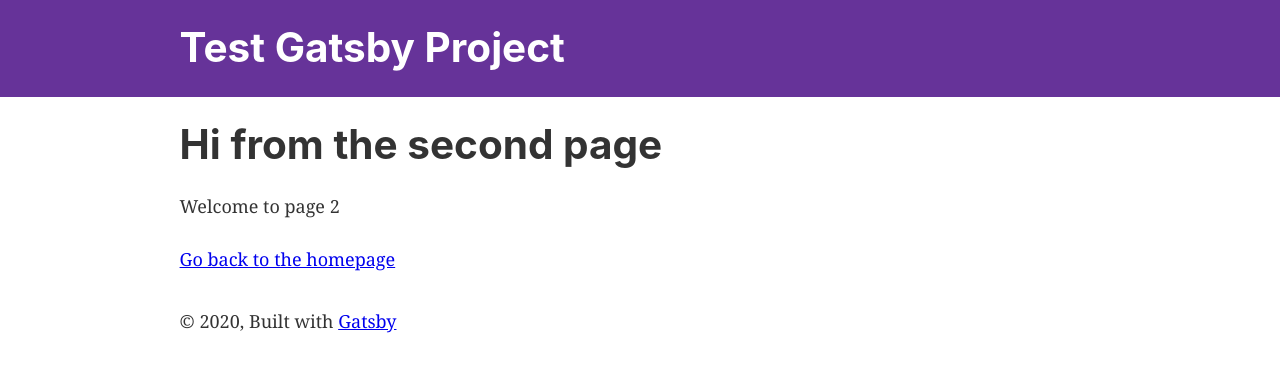
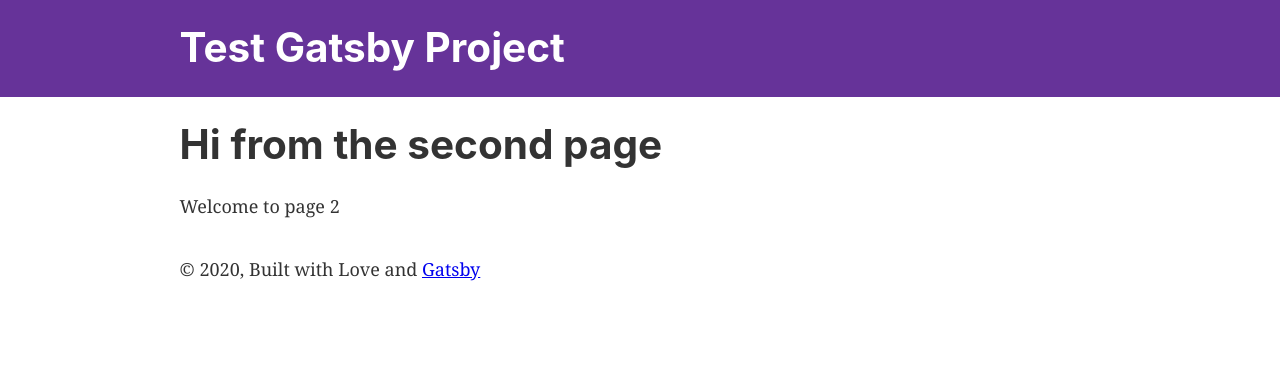
Before and after one commit to benjaminthedev/Gatsby-Project, a Gatsby site in the folder my-gatsby-project/: page /page-2 in a window 1280 px wide. Built offline with nearby package versions, Linux system fonts and the light colour scheme; Gatsby itself is replaced by a stand-in of ours.

Commit message:
updated project

```diff
--- a/my-gatsby-project/src/components/layout.js
+++ b/my-gatsby-project/src/components/layout.js
@@ -37,7 +37,7 @@ const Layout = ({ children }) => {
         <footer style={{
           marginTop: `2rem`
         }}>
-          © {new Date().getFullYear()}, Built with
+          © {new Date().getFullYear()}, Built with Love and
           {` `}
           <a href="https://www.gatsbyjs.com">Gatsby</a>
         </footer>
--- a/my-gatsby-project/src/pages/index.js
+++ b/my-gatsby-project/src/pages/index.js
@@ -42,7 +42,6 @@ const IndexPage = () => (
 
     <Link to="/page-2/">Page 2</Link> <br />
     <Link to="/about/">About Me</Link> <br />
-    <Link to="/using-typescript/">Go to "Using TypeScript"</Link>
   </Layout>
 )
 
--- a/my-gatsby-project/src/pages/page-2.js
+++ b/my-gatsby-project/src/pages/page-2.js
@@ -9,7 +9,6 @@ const SecondPage = () => (
     <SEO title="Page two" />
     <h1>Hi from the second page</h1>
     <p>Welcome to page 2</p>
-    <Link to="/">Go back to the homepage</Link>
   </Layout>
 )
 
```
Also changed, not shown: my-gatsby-project/src/components/new.js (+5 -5 lines).
